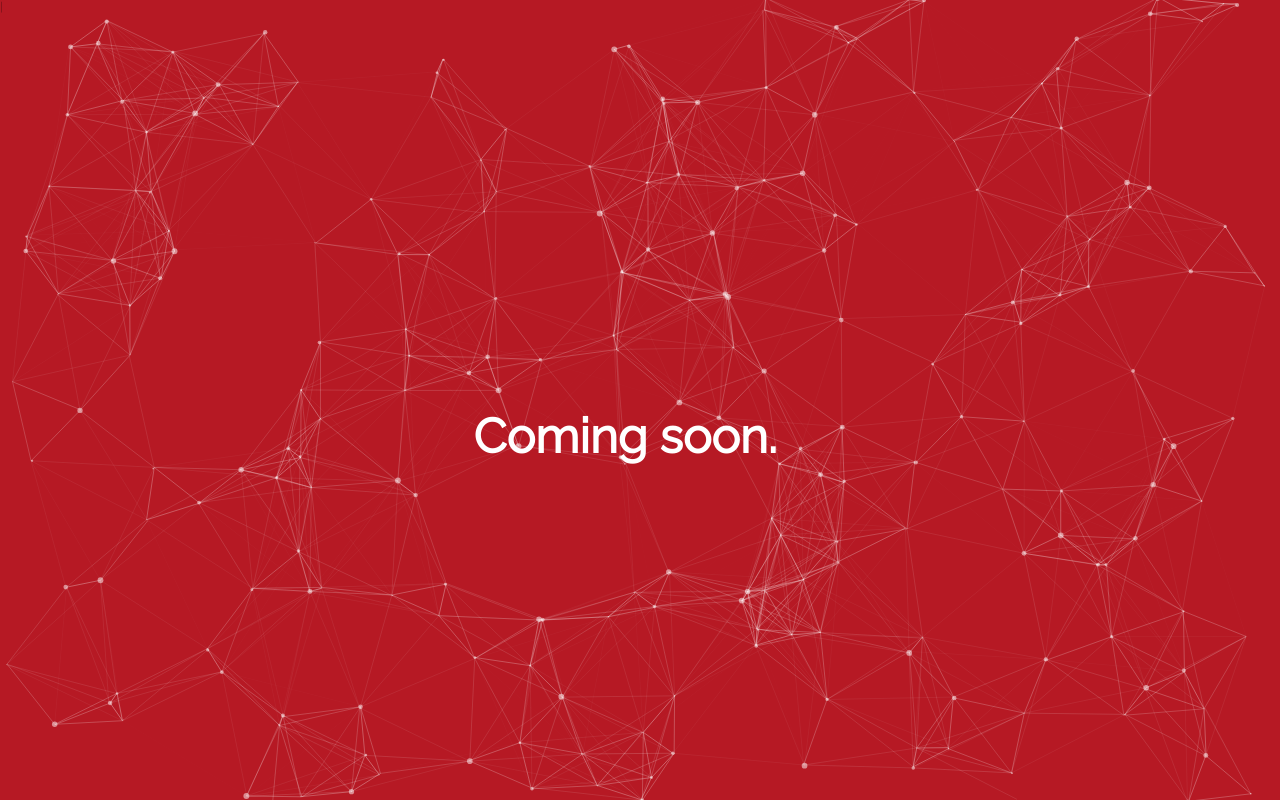
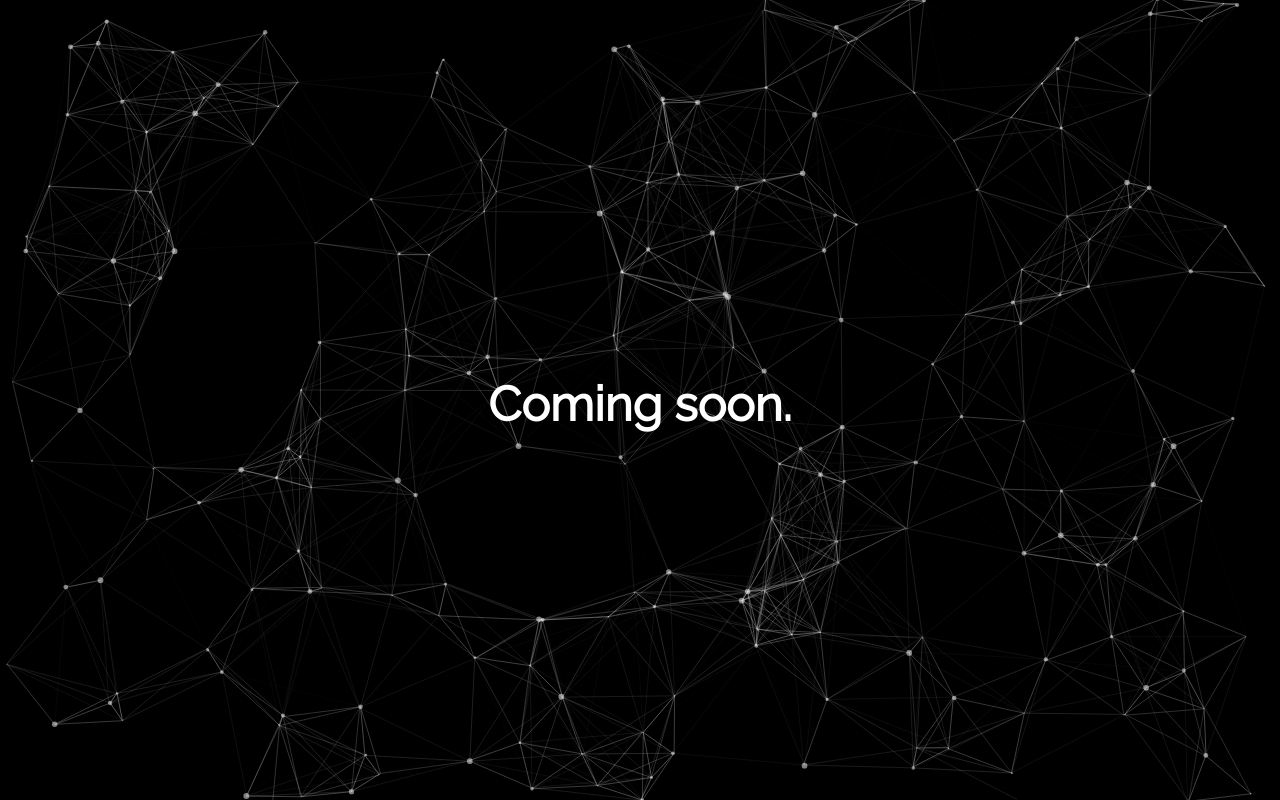
Before and after one commit to Koshagol/koshagol.github.io, a plain HTML site: page index.html in a window 1280 px wide. Drawn offline with nearby package versions, Linux system fonts and the light colour scheme.

Commit message:
Update index.html

```diff
--- a/index.html
+++ b/index.html
@@ -18,14 +18,16 @@ function hexToRgb(e){var a=/^#?([a-f\d])([a-f\d])([a-f\d])$/i;e=e.replace(a,func
 </script>
 
 <style type="text/css">
-	/* ---- reset ---- */ body{ margin:0; font:normal 75% Raleway; } canvas{ display: block; vertical-align: bottom; } /* ---- particles.js container ---- */ #particles-js{ position:absolute; width: 100%; height: 100%; background-color: #b61924; background-image: url(""); background-repeat: no-repeat; background-size: cover; background-position: 50% 50%; }
+	/* ---- reset ---- */ body{ margin:0; font:normal 75% Raleway; } canvas{ display: block; vertical-align: bottom; } /* ---- particles.js container ---- */ #particles-js{ position:absolute; width: 100%; height: 100%; background-color: #000; background-image: url(""); background-repeat: no-repeat; background-size: cover; background-position: 50% 50%; }
 	.headline{
     color: #fff;
     font-size: 4em;
     z-index: 10000;
     position: absolute;
     top: 47%;
-    left: 37%;
+		margin: auto;
+    width: 100%;
+    text-align: center;
 	}
 </style>
 
```
